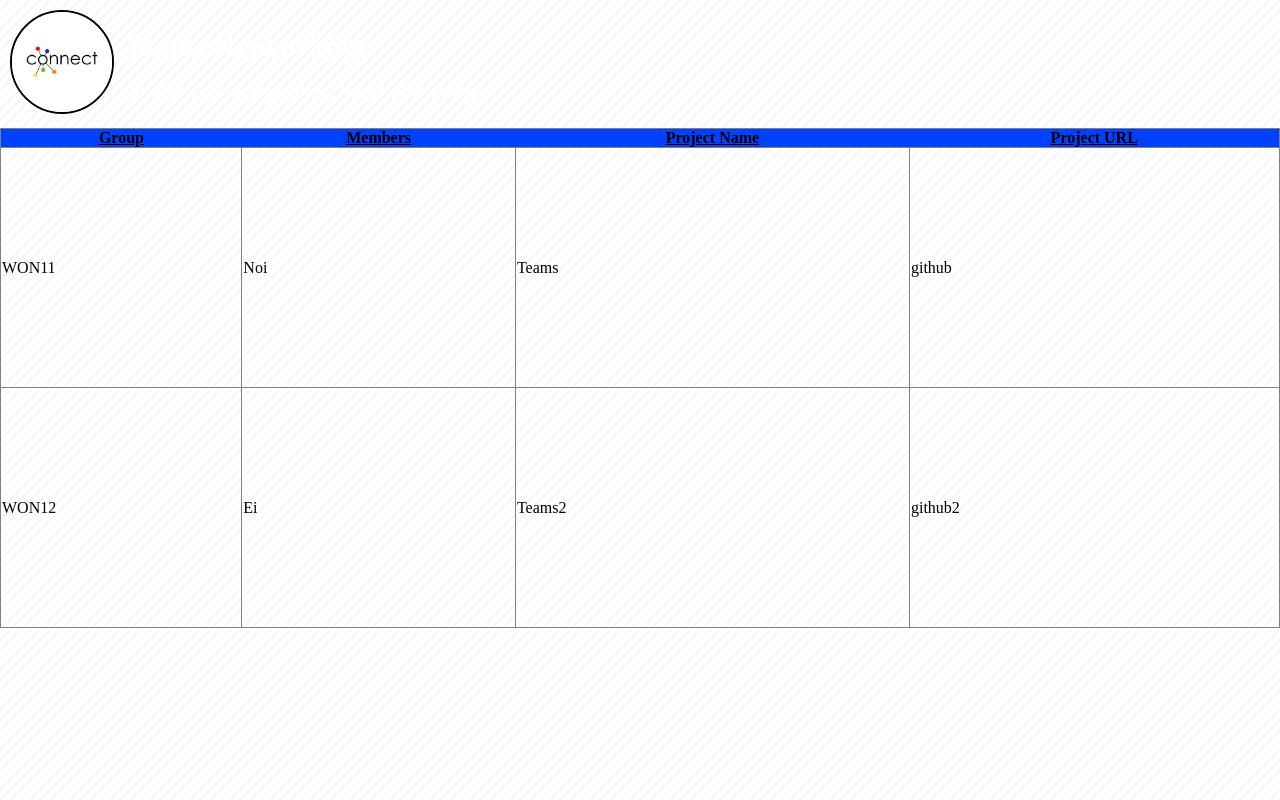
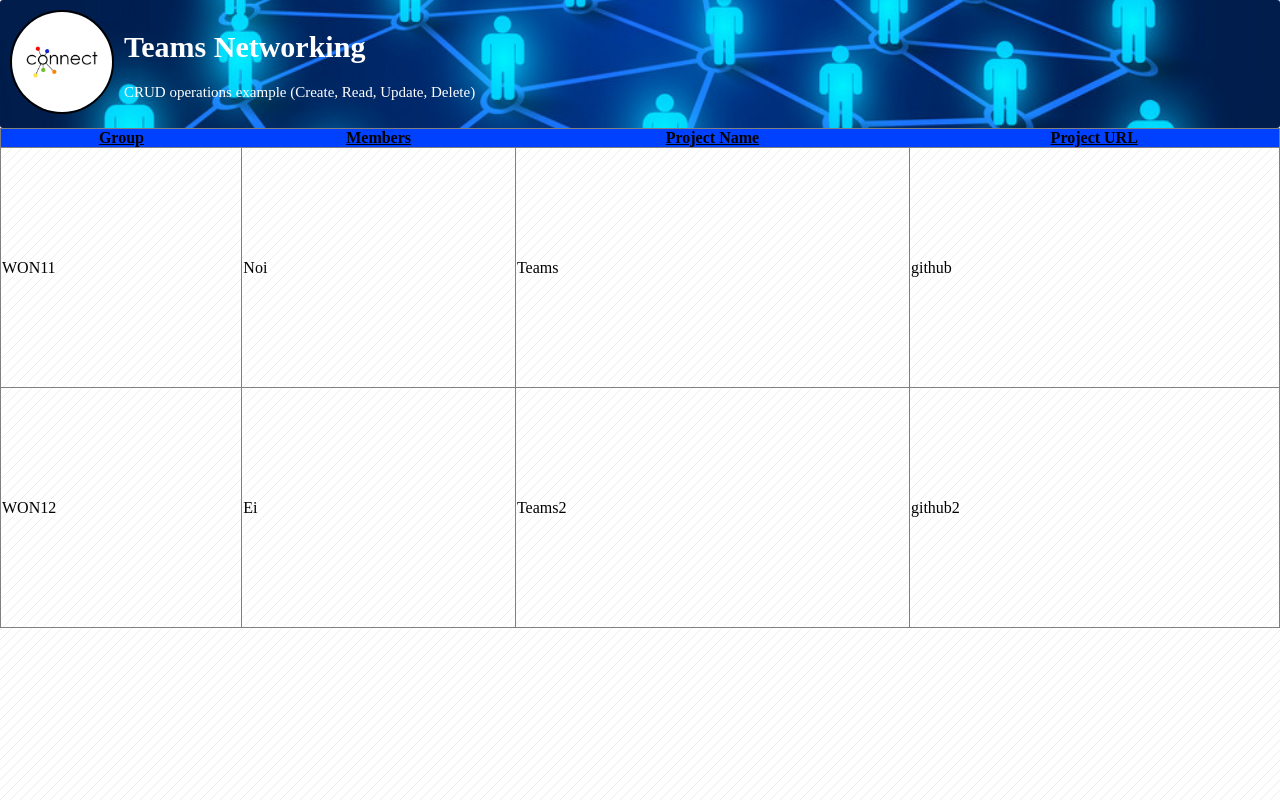
Before and after one commit to vaidanicu/Team-Networking.github.io, a plain HTML site: page index.html in a window 1280 px wide. Drawn offline with Linux system fonts and the light colour scheme; files whose address does not match are found by name.

Commit message:
background -image css

```diff
--- a/css/style.css
+++ b/css/style.css
@@ -18,7 +18,7 @@ body {
   background-position: center;
   border-radius: 3px;
 
-  background-image: url(photo/connecting-people-social-network-concept-bright-vector-25753015.jpg);
+  background-image: url(/photo/connecting-people-social-network-concept-bright-vector-25753015.jpg);
 }
 
 #my-pictures img {
```
